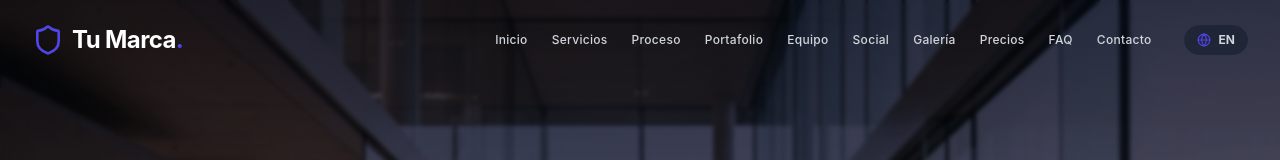
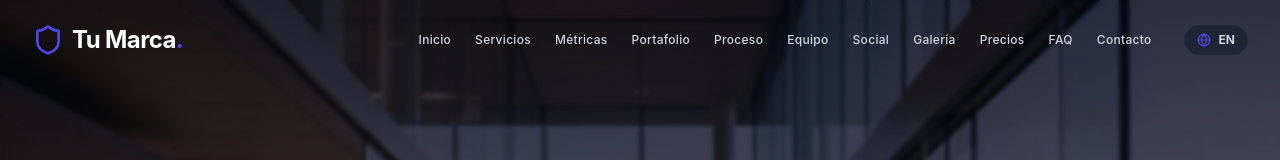
Before and after one commit to felipemiramontesr/starterkit, a React (Vite) app in the folder frontend/: page / in a window 1280 px wide. Shown: the top 160 px of the page. Built offline with nearby package versions, Linux system fonts and the light colour scheme.

Commit message:
V0.12.0_alineacion_navbar_y_metricas

```diff
--- a/frontend/src/components/layout/Navbar.tsx
+++ b/frontend/src/components/layout/Navbar.tsx
@@ -1,7 +1,7 @@
 import { useState, useEffect, type ReactElement } from 'react';
 import {
   Menu, X, Shield, Globe,
-  Home, Briefcase, Zap, LayoutGrid, Users,
+  Home, Briefcase, Rocket, LayoutGrid, Zap, Users,
   MessageSquare, Building2, CreditCard, HelpCircle, Send
 } from 'lucide-react';
 import { useTranslation } from 'react-i18next';
@@ -37,8 +37,9 @@ export const Navbar = (): ReactElement => {
   const navLinks = [
     { name: t('navbar.home'), href: '#home', icon: Home },
     { name: t('navbar.services'), href: '#servicios', icon: Briefcase },
+    { name: t('navbar.stats'), href: '#stats', icon: Rocket },
+    { name: t('navbar.portfolio'), href: '#portfolio', icon: LayoutGrid },
     { name: t('navbar.process'), href: '#proceso', icon: Zap },
-    { name: t('navbar.portfolio'), href: '#portfolio', icon: LayoutGrid },
     { name: t('navbar.team'), href: '#equipo', icon: Users },
     { name: t('navbar.testimonials'), href: '#testimonios', icon: MessageSquare },
     { name: t('navbar.facilities'), href: '#instalaciones', icon: Building2 },
--- a/frontend/src/locales/en/translation.json
+++ b/frontend/src/locales/en/translation.json
@@ -2,6 +2,7 @@
   "navbar": {
     "home": "Home",
     "services": "Services",
+    "stats": "Metrics",
     "process": "Process",
     "portfolio": "Portfolio",
     "team": "Team",
--- a/frontend/src/locales/es/translation.json
+++ b/frontend/src/locales/es/translation.json
@@ -2,6 +2,7 @@
   "navbar": {
     "home": "Inicio",
     "services": "Servicios",
+    "stats": "Métricas",
     "process": "Proceso",
     "portfolio": "Portafolio",
     "team": "Equipo",
--- a/package.json
+++ b/package.json
@@ -2,7 +2,7 @@
   "name": "starterkit-monorepo",
   "private": true,
   "type": "module",
-  "version": "0.11.28",
+  "version": "0.12.0",
   "workspaces": [
     "frontend",
     "backend"
```
Also changed, not shown: 1 other file (tests, documents, lock files or other folders).
